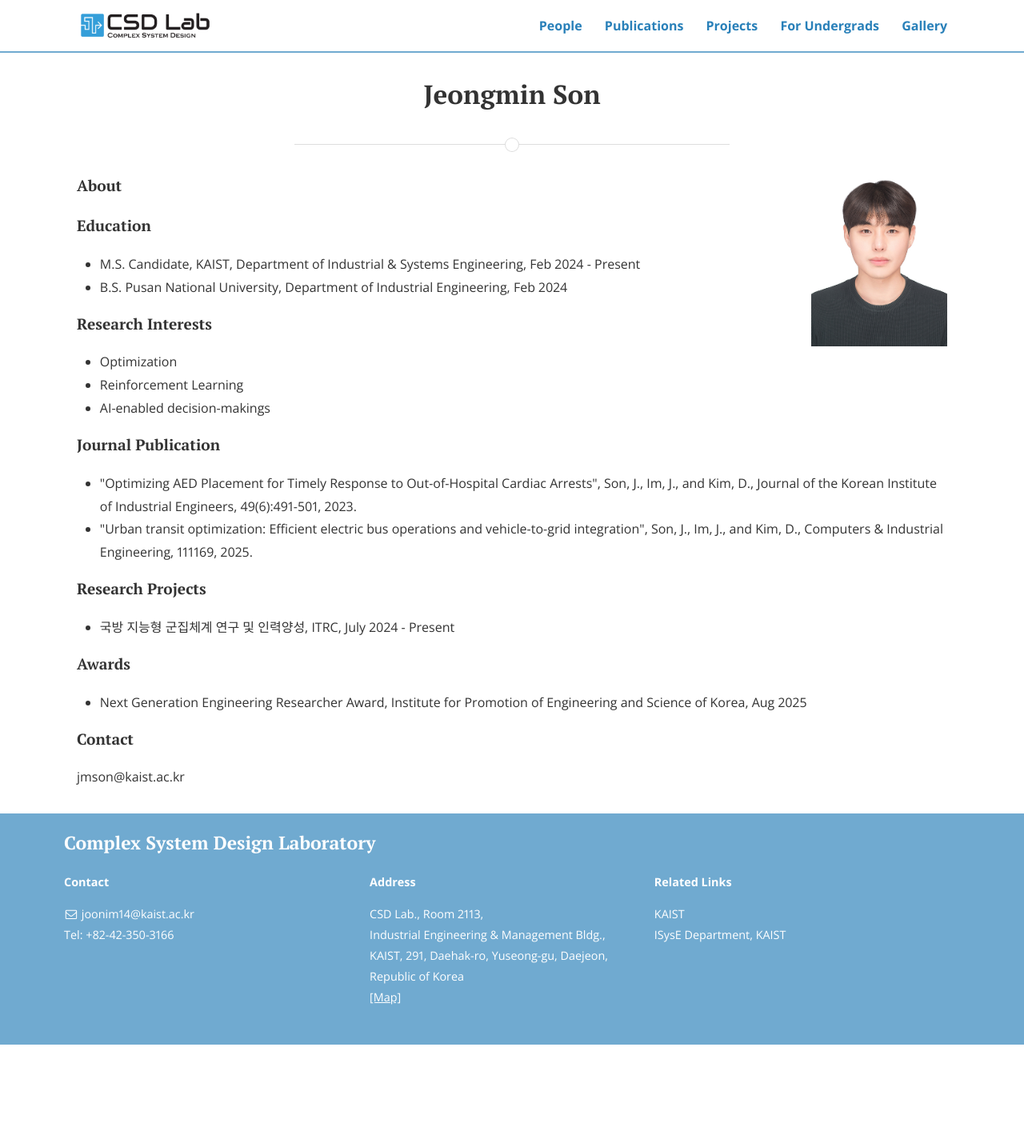
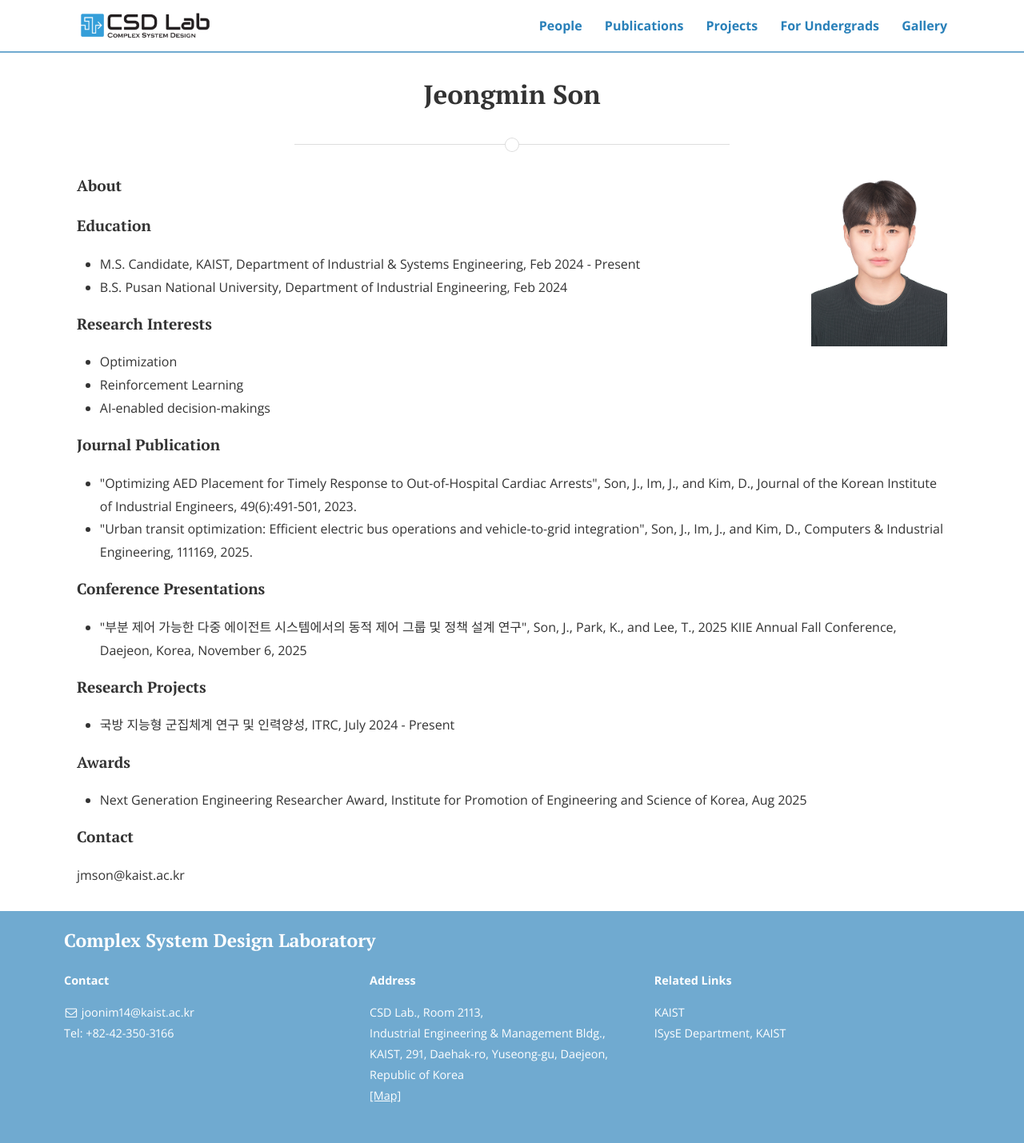
Before and after one commit to CSDlab-KAIST/csdlab-kaist.github.io, a Jekyll site: the page built from people/jeongmin.html, in a window 1280 px wide. Shown: the whole page at 80% size. Built offline with Jekyll 4.4.1, drawn with Linux system fonts in a browser that asks for light colours; nearby versions of some CDN libraries; before the commit the page ends 1306 px from its top, so only the background shows below that.

Commit message:
Update jeongmin.html

```diff
--- a/people/jeongmin.html
+++ b/people/jeongmin.html
@@ -33,6 +33,11 @@ title: Jeongmin Son
   <li>"Urban transit optimization: Efficient electric bus operations and vehicle-to-grid integration", Son, J., Im, J., and Kim, D., Computers & Industrial Engineering, 111169, 2025.</li>
 </ul>
 
+<h4>Conference Presentations</h4>
+<ul>
+	<li>"부분 제어 가능한 다중 에이전트 시스템에서의 동적 제어 그룹 및 정책 설계 연구", Son, J., Park, K., and Lee, T., 2025 KIIE Annual Fall Conference, Daejeon, Korea, November 6, 2025</li>
+</ul>
+
 <h4>Research Projects</h4>
 <ul>
   <li>국방 지능형 군집체계 연구 및 인력양성, ITRC, July 2024 - Present</li>
```
